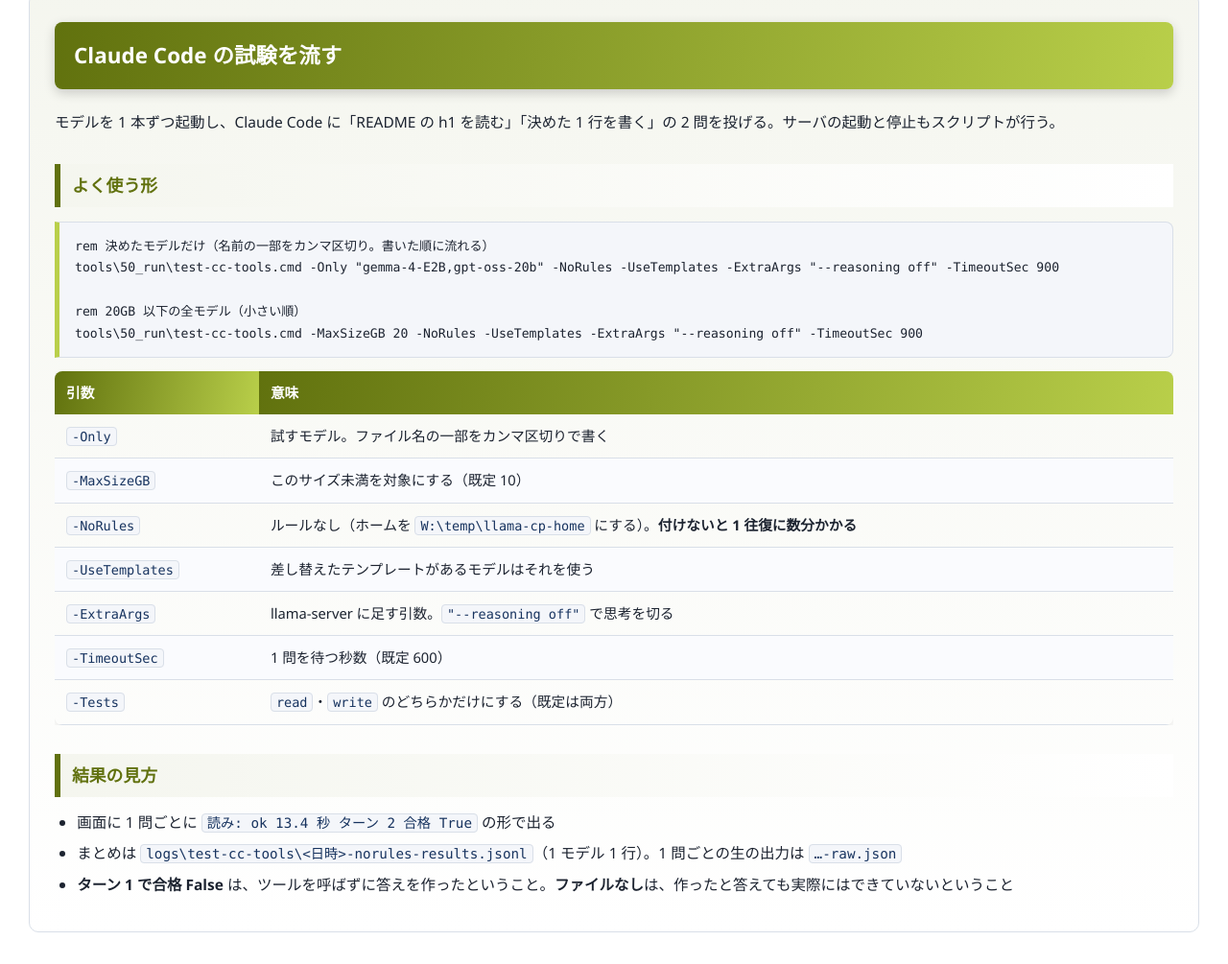
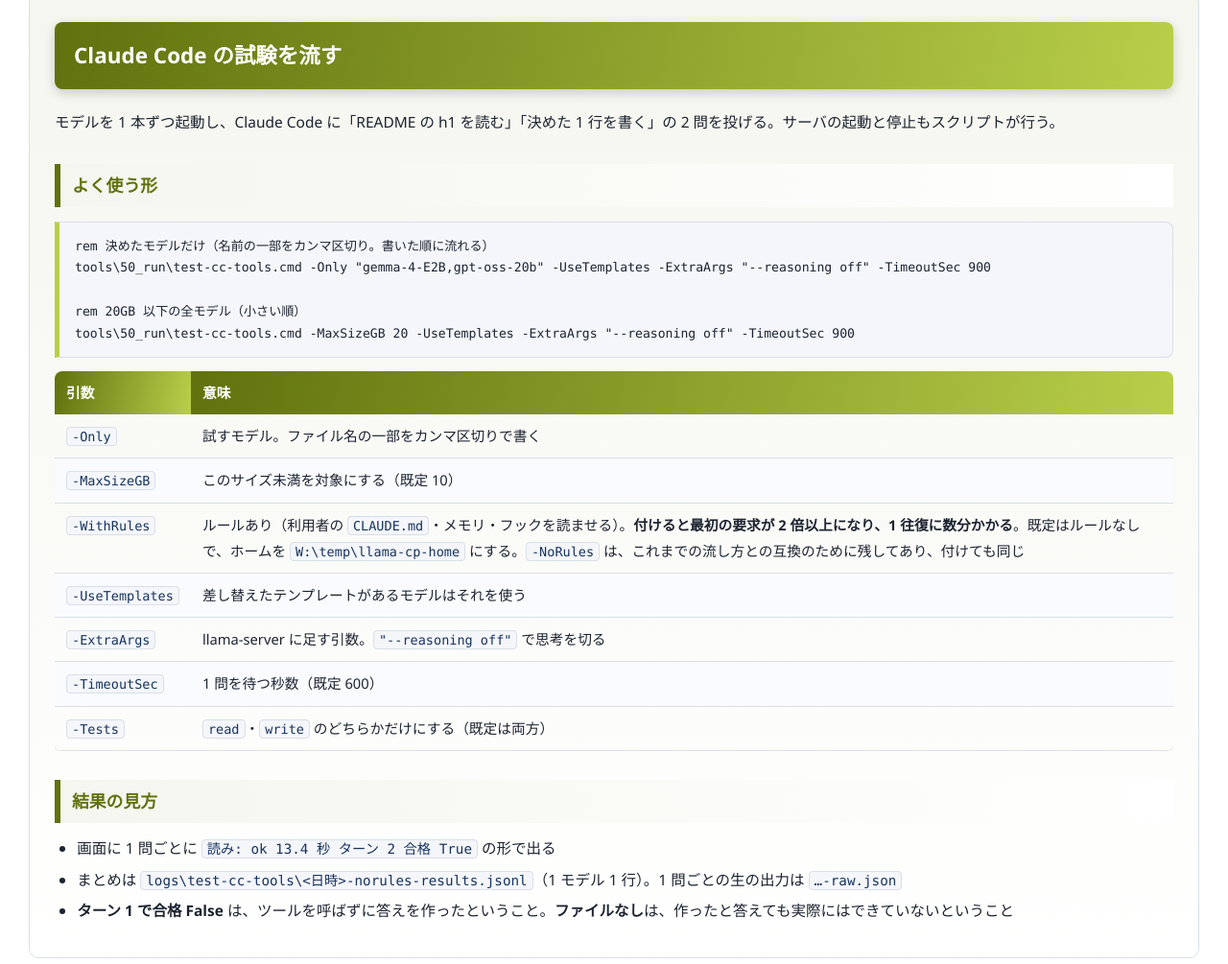
Before and after one commit to LightSpeedC/20260824-local-llm-llama-cp, a plain HTML site: page notes/10_plan/p260930-01-ClaudeCodeを使う試す手順.html in a window 1280 px wide. Shown: the part 3728-4733 px from the top of the page at 96% size. Drawn offline with Linux system fonts and the light colour scheme.

Commit message:
Claude Code の試験を、既定でルールなしにする（-WithRules でルールあり）
付け忘れると最初の要求が 2 倍以上になり、読みが時間切れになる（i261014-01）。
-NoRules は互換のために残す。手順書の例と旗の表を直す。

Co-Authored-By: Claude Sonnet 5.5 <noreply@anthropic.com>

```diff
--- a/notes/10_plan/p260930-01-ClaudeCodeを使う試す手順.html
+++ b/notes/10_plan/p260930-01-ClaudeCodeを使う試す手順.html
@@ -347,17 +347,17 @@ footer a{color:var(--navy2, #2f5fbf);background:transparent;}
 <p>モデルを 1 本ずつ起動し、Claude Code に「README の h1 を読む」「決めた 1 行を書く」の 2 問を投げる。サーバの起動と停止もスクリプトが行う。</p>
 <h2>よく使う形</h2>
 <pre><code class="language-batch">rem 決めたモデルだけ（名前の一部をカンマ区切り。書いた順に流れる）
-tools\50_run\test-cc-tools.cmd -Only "gemma-4-E2B,gpt-oss-20b" -NoRules -UseTemplates -ExtraArgs "--reasoning off" -TimeoutSec 900
+tools\50_run\test-cc-tools.cmd -Only "gemma-4-E2B,gpt-oss-20b" -UseTemplates -ExtraArgs "--reasoning off" -TimeoutSec 900
 
 rem 20GB 以下の全モデル（小さい順）
-tools\50_run\test-cc-tools.cmd -MaxSizeGB 20 -NoRules -UseTemplates -ExtraArgs "--reasoning off" -TimeoutSec 900</code></pre>
+tools\50_run\test-cc-tools.cmd -MaxSizeGB 20 -UseTemplates -ExtraArgs "--reasoning off" -TimeoutSec 900</code></pre>
 <div class="tablewrap">
 <table>
 <thead><tr><th class="nowrap">引数</th><th>意味</th></tr></thead>
 <tbody>
 <tr><td class="nowrap"><code>-Only</code></td><td>試すモデル。ファイル名の一部をカンマ区切りで書く</td></tr>
 <tr><td class="nowrap"><code>-MaxSizeGB</code></td><td>このサイズ未満を対象にする（既定 10）</td></tr>
-<tr><td class="nowrap"><code>-NoRules</code></td><td>ルールなし（ホームを <code>W:\temp\llama-cp-home</code> にする）。<strong>付けないと 1 往復に数分かかる</strong></td></tr>
+<tr><td class="nowrap"><code>-WithRules</code></td><td>ルールあり（利用者の <code>CLAUDE.md</code>・メモリ・フックを読ませる）。<strong>付けると最初の要求が 2 倍以上になり、1 往復に数分かかる</strong>。既定はルールなしで、ホームを <code>W:\temp\llama-cp-home</code> にする。<code>-NoRules</code> は、これまでの流し方との互換のために残してあり、付けても同じ</td></tr>
 <tr><td class="nowrap"><code>-UseTemplates</code></td><td>差し替えたテンプレートがあるモデルはそれを使う</td></tr>
 <tr><td class="nowrap"><code>-ExtraArgs</code></td><td>llama-server に足す引数。<code>"--reasoning off"</code> で思考を切る</td></tr>
 <tr><td class="nowrap"><code>-TimeoutSec</code></td><td>1 問を待つ秒数（既定 600）</td></tr>
```
Also changed, not shown: 2 other files.
